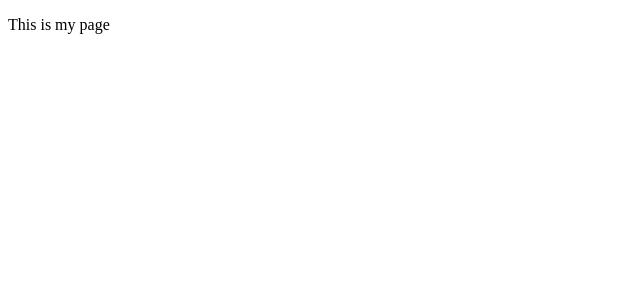
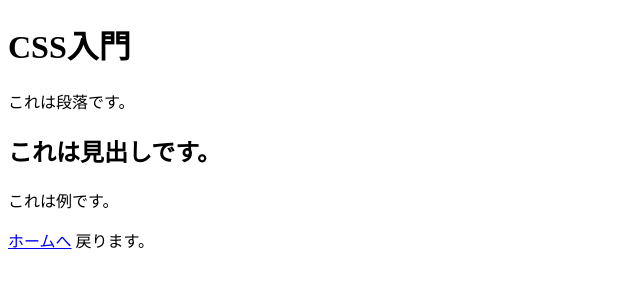
Before and after one commit to yuzubana/myprofile, a plain HTML site: page index.html in a window 1280 px wide. Shown: the whole page, without its empty margins (0-640 px from the left). Drawn offline with Linux system fonts and the light colour scheme.

Commit message:
Update index.html

```diff
--- a/index.html
+++ b/index.html
@@ -1,10 +1,20 @@
-<!doctype html>
-<html lang="en-US">
-  <head>
-    <meta charset="utf-8" />
-    <title>My test page</title>
-  </head>
-  <body>
-    <p>This is my page</p>
-  </body>
+<!DOCTYPE html>
+<html lang="ja">
+<head>
+  <meta charset="UTF-8">
+  <title>CSS練習</title>
+</head>
+<body>
+  <div id="headline">
+  <h1>CSS入門</h1>
+  <p>これは段落です。</p>
+  </div>
+  <div class="main">
+  <h2>これは見出しです。</h2>
+  <p>これは<span class="light">例</span>です。</p>
+  <p>
+  <a href="https://saruwakakun.com/">ホームへ</a>
+  戻ります。</p>
+  </div>
+</body>
 </html>
```
